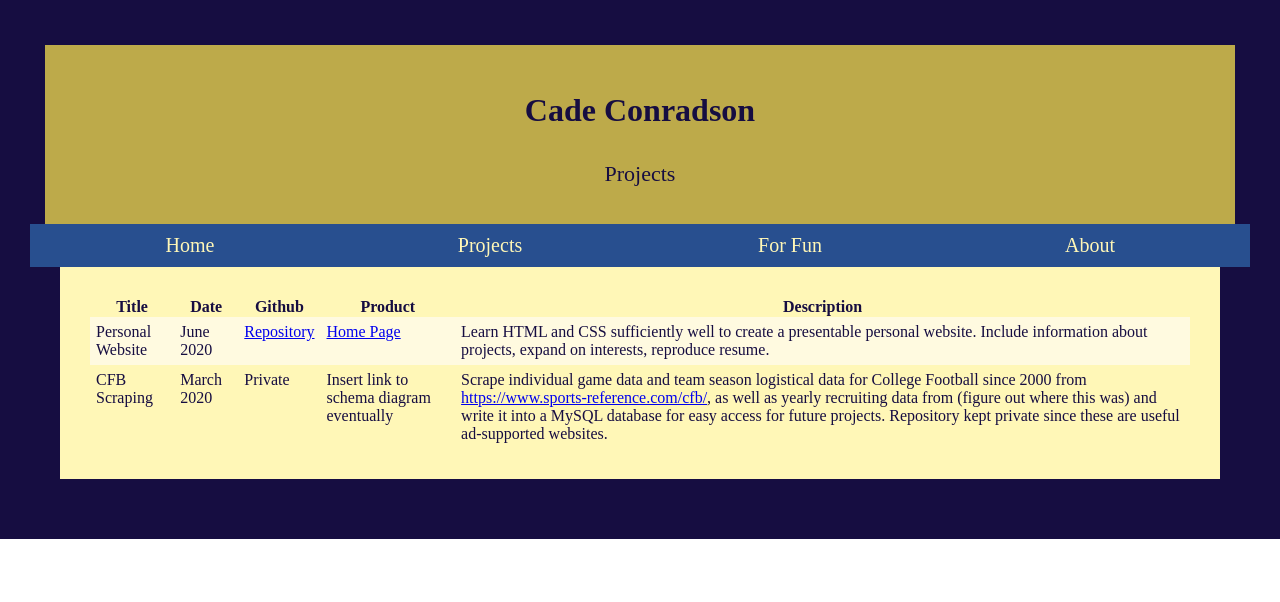
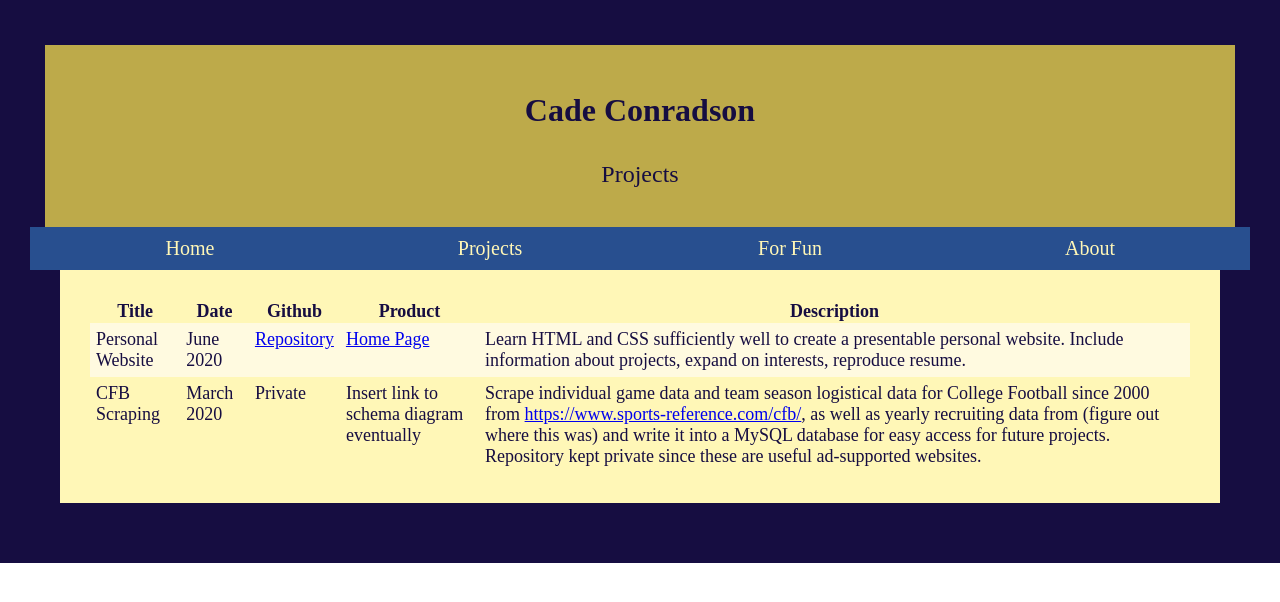
Before and after one commit to cconradson/cconradson.github.io, a Jekyll site: the page built from projects.html, in a window 1280 px wide. Shown: the top 602 px of the page. Built offline with Jekyll 4.4.1, drawn with Linux system fonts in a browser that asks for light colours.

Commit message:
more font size adjustment

```diff
--- a/assets/css/main.css
+++ b/assets/css/main.css
@@ -28,9 +28,16 @@ div[id="wrap"] {
 	max-height: 999999px
 }
 
-p {
+p, li, th, td {
 	font-size: 18px;
 }
+
+@media screen and (max-width: 1025px) {
+	p, li, th, td {
+		font-size: 22px;
+	}
+}
+
 
 /* images and embeds */
 
@@ -98,7 +105,7 @@ h3[class="site.title"] {
 }
 
 p[class="page.title"] {
-	font-size: 22px;
+	font-size: 24px;
 }
 
 /* navbar */
@@ -178,7 +185,7 @@ a.img {
 	width: 100%;
 	height: 502px;
 	position: relative;
-	top: -525px;
+	top: -530px;
 }
 
 .bgimg > div.opacbox:hover {
```
